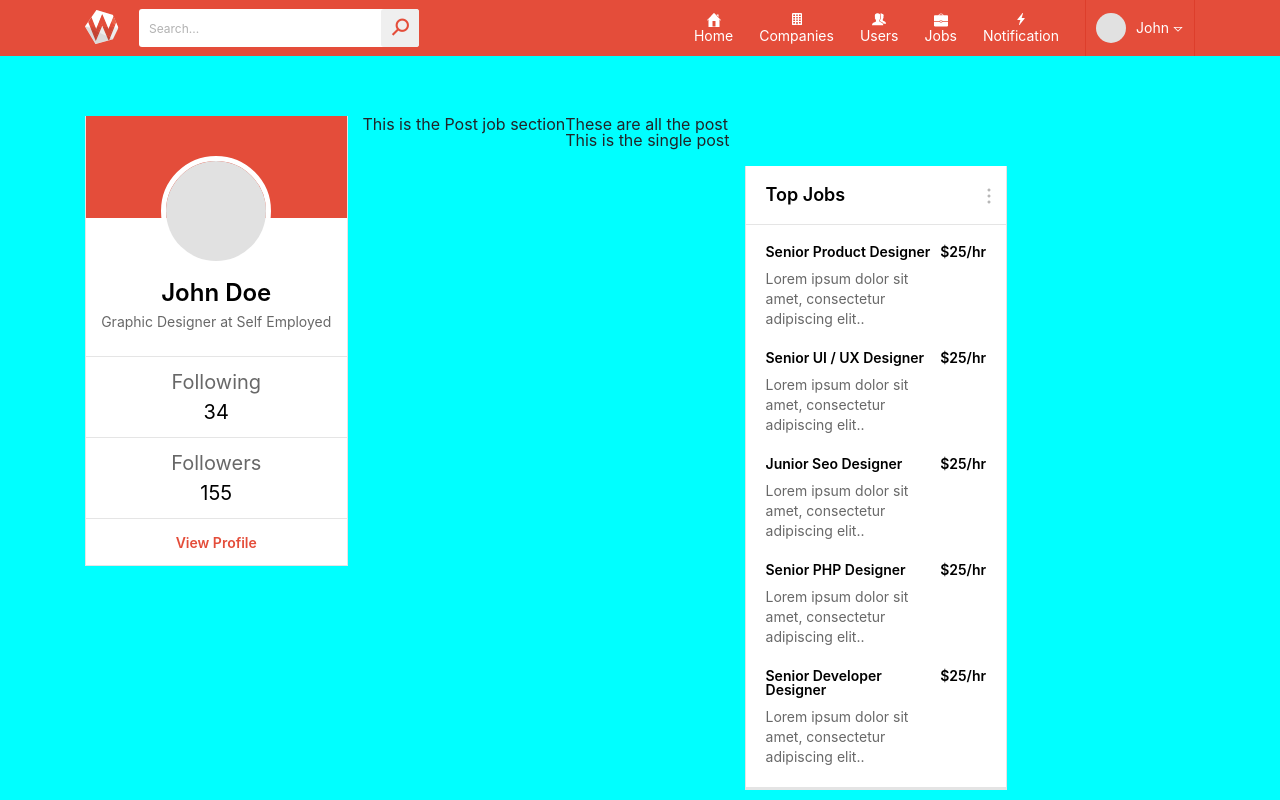
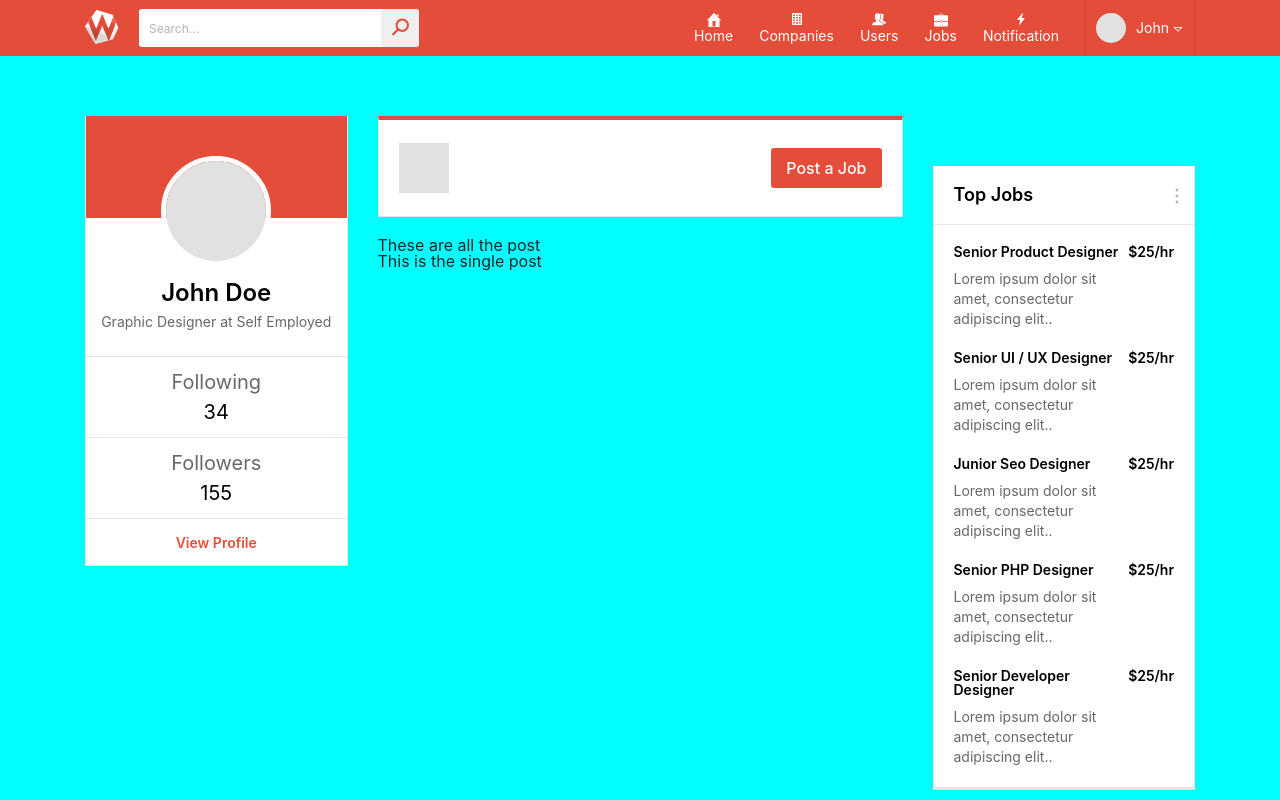
Before and after one commit to Code4kongo/Social-media-app-frontend, a React (Create React App) app: page / in a window 1280 px wide. Shown: the top 800 px of the page. Built offline with nearby package versions, Linux system fonts and the light colour scheme.

Commit message:
Post job bar homepage

```diff
--- a/src/components/PostJob/PostJob.css
+++ b/src/components/PostJob/PostJob.css
@@ -0,0 +1,55 @@
+.post-topbar {
+  float: left;
+  width: 100%;
+  padding: 23px 20px;
+  background-color: #fff;
+  border-top: 4px solid #e44d3a;
+  border-left: 1px solid #e4e4e4;
+  border-bottom: 1px solid #e4e4e4;
+  border-right: 1px solid #e4e4e4;
+  -webkit-box-shadow: 0 0 1px rgba(0, 0, 0, 0.24);
+  -moz-box-shadow: 0 0 1px rgba(0, 0, 0, 0.24);
+  -ms-box-shadow: 0 0 1px rgba(0, 0, 0, 0.24);
+  -o-box-shadow: 0 0 1px rgba(0, 0, 0, 0.24);
+  box-shadow: 0 0 1px rgba(0, 0, 0, 0.24);
+  margin-bottom: 20px;
+}
+
+.user-picy {
+  float: left;
+  width: 50px;
+}
+.user-picy img {
+  width: 100%;
+  object-fit: cover;
+}
+.post-st {
+  float: right;
+  margin-top: 5px;
+}
+.post-st ul li {
+  display: inline-block;
+  margin-right: 6px;
+}
+.post-st ul li:last-child {
+  margin-right: 0;
+}
+.post-st ul li a {
+  color: #b2b2b2;
+  font-size: 16px;
+  display: inline-block;
+  background-color: #e5e5e5;
+  height: 40px;
+  padding: 0 15px;
+  line-height: 40px;
+  font-weight: 500;
+}
+.post-st ul li a:hover,
+.post-st ul li a.active {
+  background-color: #e44d3a;
+  color: #fff;
+}
+.main-ws-sec {
+  float: left;
+  width: 100%;
+}
--- a/src/components/PostJob/PostJob.js
+++ b/src/components/PostJob/PostJob.js
@@ -1,13 +1,27 @@
-import React, { Component } from 'react'
-
+import React, { Component } from "react";
+import "./PostJob.css";
+import UserPic from "../../images/resources/user-pic.png";
 export class PostJob extends Component {
-    render() {
-        return (
-            <div>
-                This is the Post job section
-            </div>
-        )
-    }
+  render() {
+    return (
+      <div>
+        <div className="post-topbar">
+          <div className="user-picy">
+            <img src={UserPic} alt="" />
+          </div>
+          <div className="post-st">
+            <ul>
+              <li>
+                <a className="post-jb active" href="/" title="">
+                  Post a Job
+                </a>
+              </li>
+            </ul>
+          </div>
+        </div>
+      </div>
+    );
+  }
 }
 
-export default PostJob
+export default PostJob;
--- a/src/container/MainHome/MainHome.js
+++ b/src/container/MainHome/MainHome.js
@@ -1,41 +1,43 @@
-import React, { Component } from 'react'
-import './MainHome.css'
-import UserProfiction from '../../components/UserProfiction/UserProfiction'
-import PostJob from "../../components/PostJob/PostJob"
-import AllPost from '../../components/AllPost/AllPost'
-import  TopJobs from '../../components/TopJobs/TopJobs'
-import MostViews from '../../components/MostViewd/MostView'
+import React, { Component } from "react";
+import "./MainHome.css";
+import UserProfiction from "../../components/UserProfiction/UserProfiction";
+import PostJob from "../../components/PostJob/PostJob";
+import AllPost from "../../components/AllPost/AllPost";
+import TopJobs from "../../components/TopJobs/TopJobs";
+import MostViews from "../../components/MostViewd/MostView";
 
 export class Main extends Component {
   render() {
     return (
-            <main className="main-section" >
+      <main className="main-section">
         <div className="container">
           <div className="main-section-data">
             <div className="row">
-
               <div className="col-lg-3 col-md-4 pd-left-none no-pd">
-                        <div >
-                            <UserProfiction/>
+                <div>
+                  <UserProfiction />
                 </div>
               </div>
-                            <PostJob/>
-                            <AllPost/>
+              <div className="col-lg-6 col-md-8 no-pd">
+                <div className="main-ws-sec">
+                  <PostJob />
 
+                  <AllPost />
+                </div>
+              </div>
 
               <div className="col-lg-3 pd-right-none no-pd">
                 <div className="right-sidebar">
-                                    <TopJobs/>
-                                    <MostViews/>
+                  <TopJobs />
+                  <MostViews />
                 </div>
               </div>
-
             </div>
           </div>
         </div>
       </main>
-        )
+    );
   }
 }
 
-export default Main
+export default Main;
```
Lines whose indentation alone changed are shown as unchanged.
